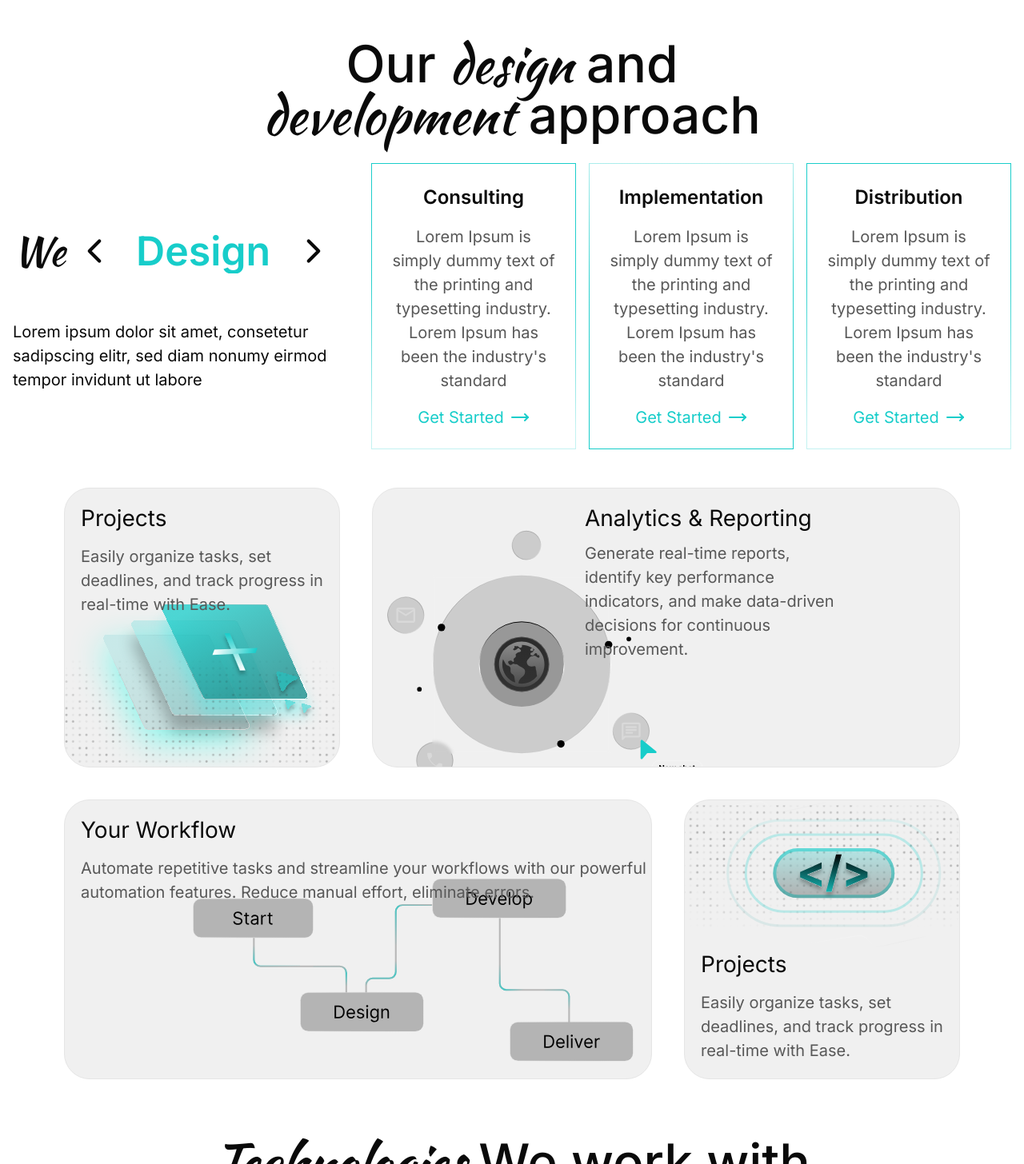
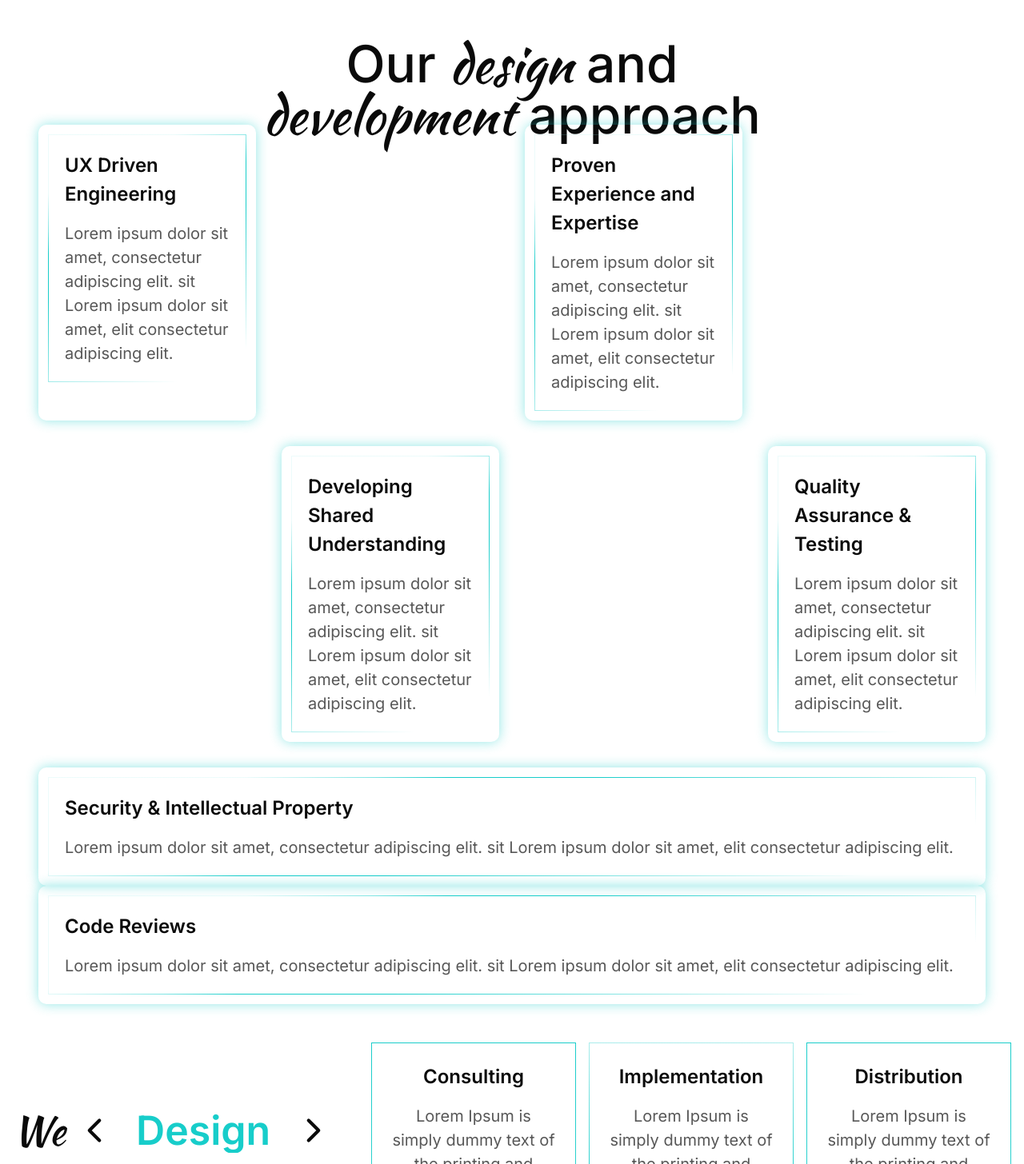
Before and after one commit to Roshen-Perera/ceylon-developers-portfolio, a Next.js app: page / in a window 1280 px wide. Shown: the part 1494-2950 px from the top of the page at 80% size. Built offline with nearby package versions, Linux system fonts and the light colour scheme.

Commit message:
Add new content sections to Approach component for enhanced user engagement

```diff
--- a/components/approach.tsx
+++ b/components/approach.tsx
@@ -11,6 +11,91 @@ const Approach = () => {
           <span className="font-kaushan">development</span> approach
         </H2>
       </div>
+      <div className="px-4 sm:px-6 md:px-8 lg:px-10 xl:px-12 2xl:px-16">
+        {/* First Row */}
+        <div className="grid grid-cols-1 sm:grid-cols-2 lg:grid-cols-4 gap-4 sm:gap-5 md:gap-6 lg:gap-7 xl:gap-8 mb-4 sm:mb-5 md:mb-6 lg:mb-7 xl:mb-8">
+          <div className="p-2 sm:p-2.5 md:p-3 shadow-[0px_0px_15px_rgba(23,205,202,0.47)] rounded-lg">
+            <div className="flex flex-col p-3 sm:p-4 md:p-5 gradient-border rounded-2xl gap-2 sm:gap-3 md:gap-4">
+              <H5>
+                UX Driven Engineering
+              </H5>
+              <P className="text-[#585858]">
+                Lorem ipsum dolor sit amet, consectetur adipiscing elit. sit
+                Lorem ipsum dolor sit amet, elit consectetur adipiscing elit.
+              </P>
+            </div>
+          </div>
+          <div className="hidden lg:block"></div>
+          <div className="p-2 sm:p-2.5 md:p-3 shadow-[0px_0px_15px_rgba(23,205,202,0.47)] rounded-lg">
+            <div className="flex flex-col p-3 sm:p-4 md:p-5 gradient-border rounded-2xl gap-2 sm:gap-3 md:gap-4">
+              <H5>
+                Proven Experience and Expertise
+              </H5>
+              <P className="text-[#585858]">
+                Lorem ipsum dolor sit amet, consectetur adipiscing elit. sit
+                Lorem ipsum dolor sit amet, elit consectetur adipiscing elit.
+              </P>
+            </div>
+          </div>
+          <div className="hidden lg:block"></div>
+        </div>
+
+        {/* Second Row */}
+        <div className="grid grid-cols-1 sm:grid-cols-2 lg:grid-cols-4 gap-4 sm:gap-5 md:gap-6 lg:gap-7 xl:gap-8 mb-4 sm:mb-5 md:mb-6 lg:mb-7 xl:mb-8">
+          <div className="hidden lg:block"></div>
+          <div className="p-2 sm:p-2.5 md:p-3 shadow-[0px_0px_15px_rgba(23,205,202,0.47)] rounded-lg">
+            <div className="flex flex-col p-3 sm:p-4 md:p-5 gradient-border rounded-2xl gap-2 sm:gap-3 md:gap-4">
+              <H5>
+                Developing Shared Understanding
+              </H5>
+              <P className="text-[#585858]">
+                Lorem ipsum dolor sit amet, consectetur adipiscing elit. sit
+                Lorem ipsum dolor sit amet, elit consectetur adipiscing elit.
+              </P>
+            </div>
+          </div>
+          <div className="hidden lg:block"></div>
+          <div className="p-2 sm:p-2.5 md:p-3 shadow-[0px_0px_15px_rgba(23,205,202,0.47)] rounded-lg">
+            <div className="flex flex-col p-3 sm:p-4 md:p-5 gradient-border rounded-2xl gap-2 sm:gap-3 md:gap-4">
+              <H5>
+                Quality Assurance & Testing
+              </H5>
+              <P className="text-[#585858]">
+                Lorem ipsum dolor sit amet, consectetur adipiscing elit. sit
+                Lorem ipsum dolor sit amet, elit consectetur adipiscing elit.
+              </P>
+            </div>
+          </div>
+        </div>
+
+        {/* Third Row */}
+        <div className="">
+          <div className="p-2 sm:p-2.5 md:p-3 shadow-[0px_0px_15px_rgba(23,205,202,0.47)] rounded-lg">
+            <div className="flex flex-col p-3 sm:p-4 md:p-5 gradient-border rounded-2xl gap-2 sm:gap-3 md:gap-4">
+              <H5>
+                Security & Intellectual Property
+              </H5>
+              <P className="text-[#585858]">
+                Lorem ipsum dolor sit amet, consectetur adipiscing elit. sit
+                Lorem ipsum dolor sit amet, elit consectetur adipiscing elit.
+              </P>
+            </div>
+          </div>
+          <div className="hidden lg:block"></div>
+          <div className="p-2 sm:p-2.5 md:p-3 shadow-[0px_0px_15px_rgba(23,205,202,0.47)] rounded-lg">
+            <div className="flex flex-col p-3 sm:p-4 md:p-5 gradient-border rounded-2xl gap-2 sm:gap-3 md:gap-4">
+              <H5>
+                Code Reviews
+              </H5>
+              <P className="text-[#585858]">
+                Lorem ipsum dolor sit amet, consectetur adipiscing elit. sit
+                Lorem ipsum dolor sit amet, elit consectetur adipiscing elit.
+              </P>
+            </div>
+          </div>
+          <div className="hidden lg:block"></div>
+        </div>
+      </div>
     </div>
   );
 }
```
